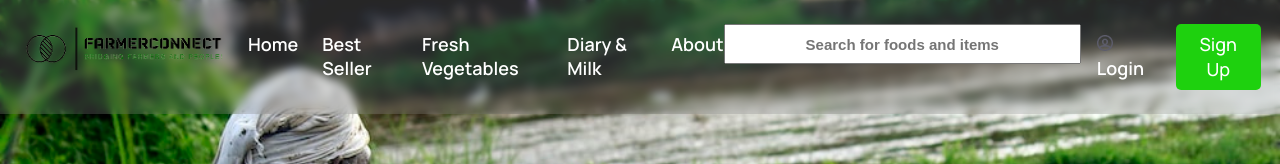
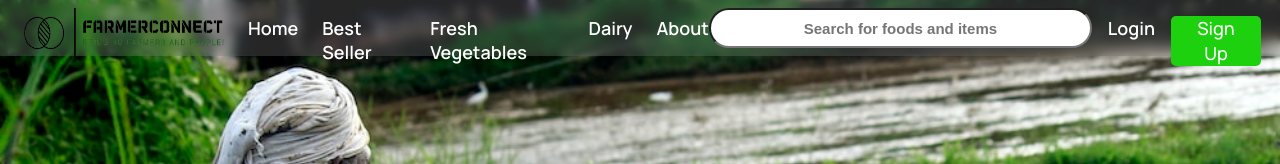
Before and after one commit to VishalSalemJayavel/PriceFinder, a React (Create React App) app in the folder frontend/: page / in a window 1280 px wide. Shown: the top 164 px of the page. Built offline with nearby package versions, Linux system fonts and the light colour scheme.

Commit message:
logo trimmed

```diff
--- a/frontend/src/components/navbar/Navbar.jsx
+++ b/frontend/src/components/navbar/Navbar.jsx
@@ -20,7 +20,7 @@ const Navbar = () => {
         <p><a href='#'>Home</a></p>
         <p><a href='#'>Best Seller</a></p>
         <p><a href='#'>Fresh Vegetables</a></p>
-        <p><a href='#'>Diary & Milk</a></p>
+        <p><a href='#'>Dairy </a></p>
         <p><a href='#'>About</a></p>
       </div>
 
@@ -32,7 +32,7 @@ const Navbar = () => {
         onChange={(e) => setSearchInput(e.target.value)}
       />
 
-      <ul className="app__navbar-links">
+      {/* <ul className="app__navbar-links">
         <li className="app__sign_in">
           <img src={images.sign_in} alt="sign_in" />
           <Link to="/login">Login</Link>
@@ -42,7 +42,11 @@ const Navbar = () => {
         <Link to="/signup"><button>Sign Up</button></Link>
         </li>
 
-      </ul>
+      </ul> */}
+      <div className="app__navbar-links">
+        <p className='app__sign_in'><Link to="/login">Login</Link></p>
+        <p className='app__navbar-signup'><Link to="/signup"><button>Sign Up</button></Link></p>
+      </div>
 
       <div className="app__navbar-menu">
         <HiMenuAlt4 onClick={() => setToggle(true)} />
--- a/frontend/src/components/navbar/navbar.css
+++ b/frontend/src/components/navbar/navbar.css
@@ -6,6 +6,7 @@
     position: fixed;
     top: 0;
     width: 100%;
+    height: 7%;
     backdrop-filter: blur(5px);
     opacity: 1;
     color: #fff;
@@ -13,14 +14,14 @@
 .app__navbar-list{
     display: flex;
     flex-direction: row;
-    justify-content: flex-end;
+    justify-content: flex-start;
 
 }
 
 .app__navbar-list p {
     display: flex;
     padding-left: 1.5rem;
-    padding-top: 2rem;
+    padding-top: 1rem;
     font-family: var(--font-family);
     font-weight: 600;
 }
@@ -28,14 +29,14 @@
 .app__navbar-links {
     display: flex;
     justify-content: flex-end;
-    padding: 1.5rem 1rem;
+    padding: 1rem 1rem;
 }
 .app__sign_in{
 
     list-style-type: none;
     font-family: var(--font-family);
     font-weight: 600;
-    padding: 0.5rem 1rem 0 0;
+    padding: 0 1rem 0 0;
     font-size: 18px;
 }
 
@@ -49,7 +50,7 @@
 }
 
 .app__navbar-signup button{
-    padding: 0.5rem 1rem;
+    padding:  0 1rem;
     color: #fff;
     background: #1ed10e;
     font-family: var(--font-family);
@@ -66,7 +67,7 @@
     display: none;
 }
 .app__navbar-logo {
-    padding: 1.5rem 0 0 1.5rem;
+    padding: 0.5rem 0 0 1.5rem;
 }
 
 .app__navbar-logo img {
@@ -80,10 +81,11 @@ a {
 }
 
 .app__navbar-search {
-    margin-top: 1.5rem ;
+    margin-top: 0.5rem ;
     width: 400px;
     height: 40px;
     text-align: center;
     font-size: 15px;
     font-weight: 600;
+    border-radius: 20px;
 }
```
Also changed, not shown: frontend/src/assets/logo.png.
